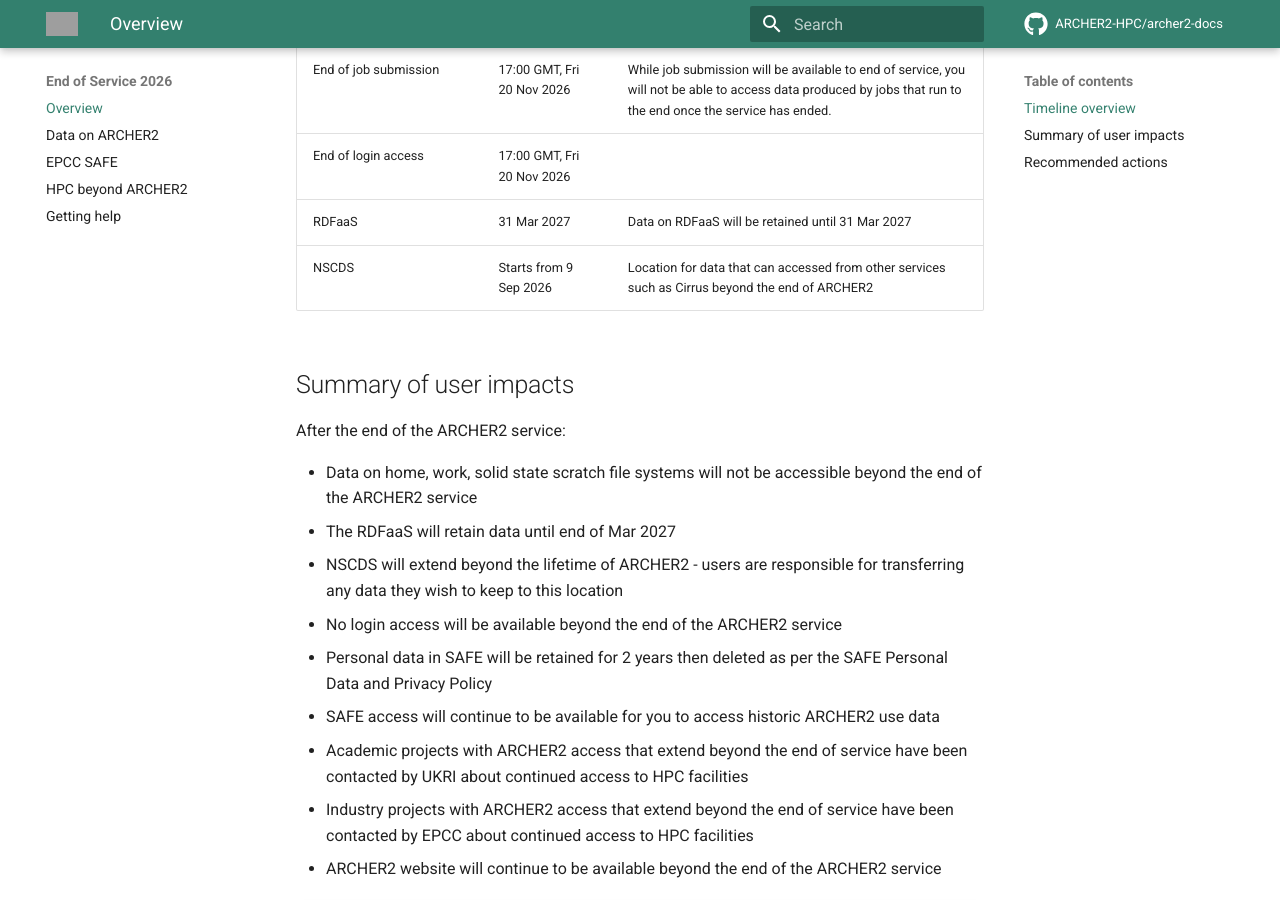
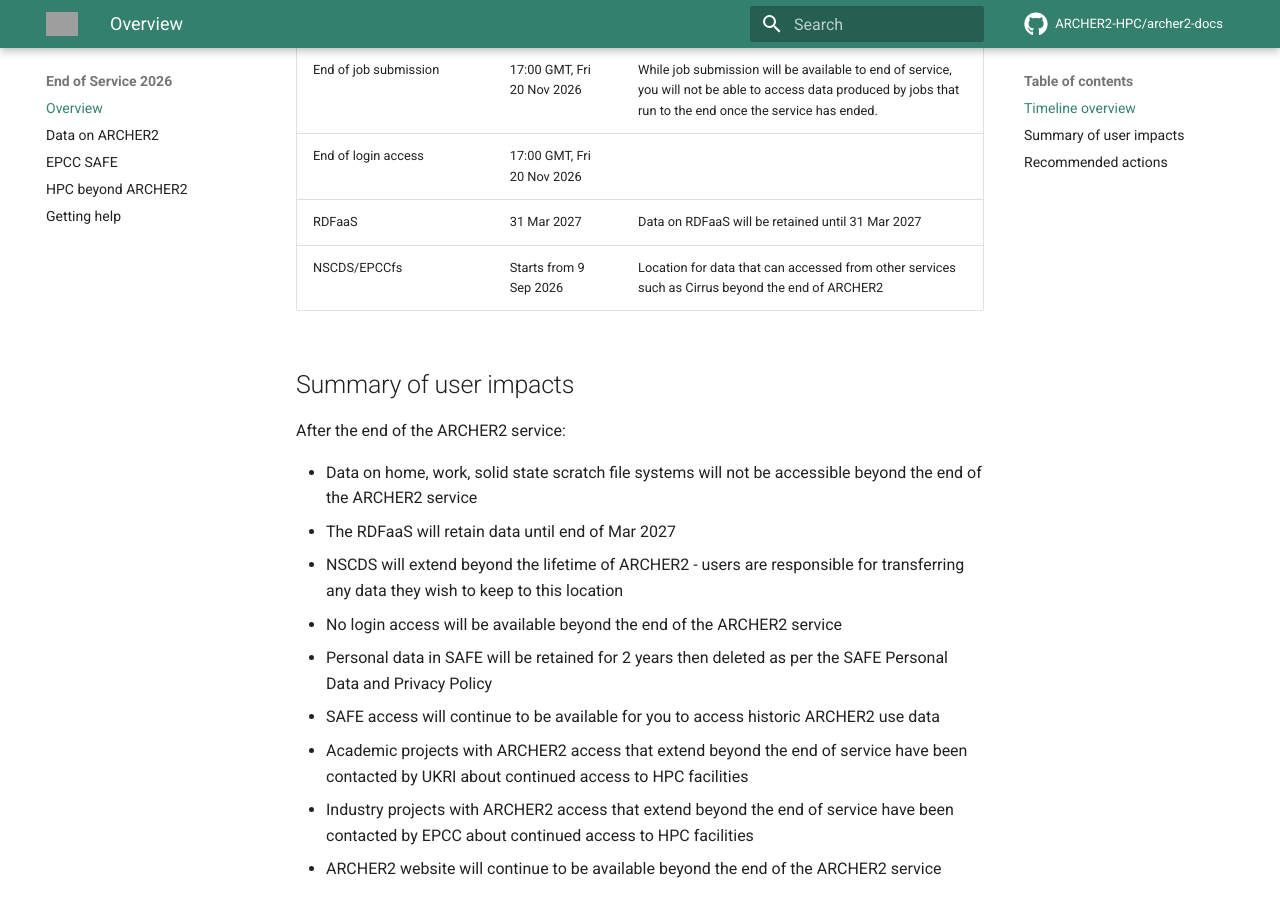
Before and after one commit to ARCHER2-HPC/archer2-docs, an MkDocs documentation site: the page built from docs/end-of-service-2026/index.md, in a window 1280 px wide and 900 px high, scrolled down 1910 px. Built offline with MkDocs 1.6.1 and Material for MkDocs 9.7.7, drawn with Linux system fonts in a browser that asks for light colours; comment, search, counter and statistics services are not loaded; grey boxes are pictures that could not be loaded.

Commit message:
Update index.md

```diff
--- a/docs/end-of-service-2026/index.md
+++ b/docs/end-of-service-2026/index.md
@@ -61,7 +61,7 @@
 | End of job submission | 17:00 GMT, Fri 20 Nov 2026 | While job submission will be available to end of service, you will not be able to access data produced by jobs that run to the end once the service has ended. |
 | End of login access | 17:00 GMT, Fri 20 Nov 2026 |  |
 | RDFaaS | 31 Mar 2027 | Data on RDFaaS will be retained until 31 Mar 2027 |
-| NSCDS | Starts from 9 Sep 2026 | Location for data that can accessed from other services such as Cirrus beyond the end of ARCHER2 |
+| NSCDS/EPCCfs | Starts from 9 Sep 2026 | Location for data that can accessed from other services such as Cirrus beyond the end of ARCHER2 |
 
 ## Summary of user impacts
 
```
